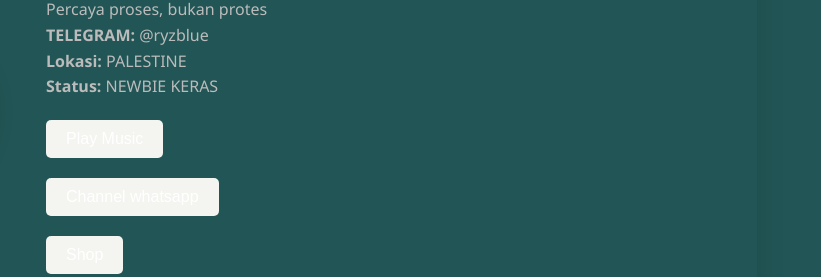
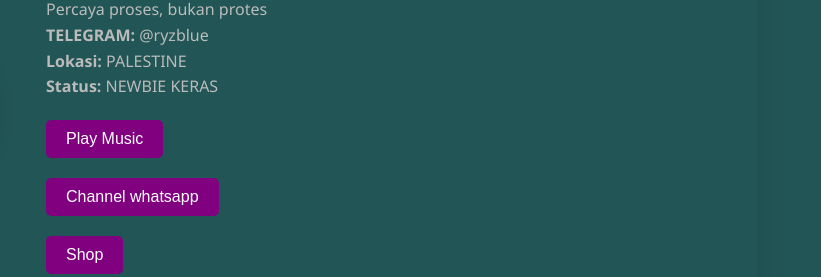
Before and after one commit to pahaj1/ryzuoffc, a plain HTML site: page index.html in a window 1280 px wide. Shown: the part 681-958 px from the top of the page, 459-1280 px from the left. Drawn offline with Linux system fonts and the light colour scheme.

Commit message:
Update index.html

```diff
--- a/index.html
+++ b/index.html
@@ -107,7 +107,7 @@
             padding: 10px 20px;
             font-size: 16px;
             color: white;
-            background-color: #F4F5F0;
+            background-color: #800080;
             border: none;
             border-radius: 5px;
             cursor: pointer;
```
